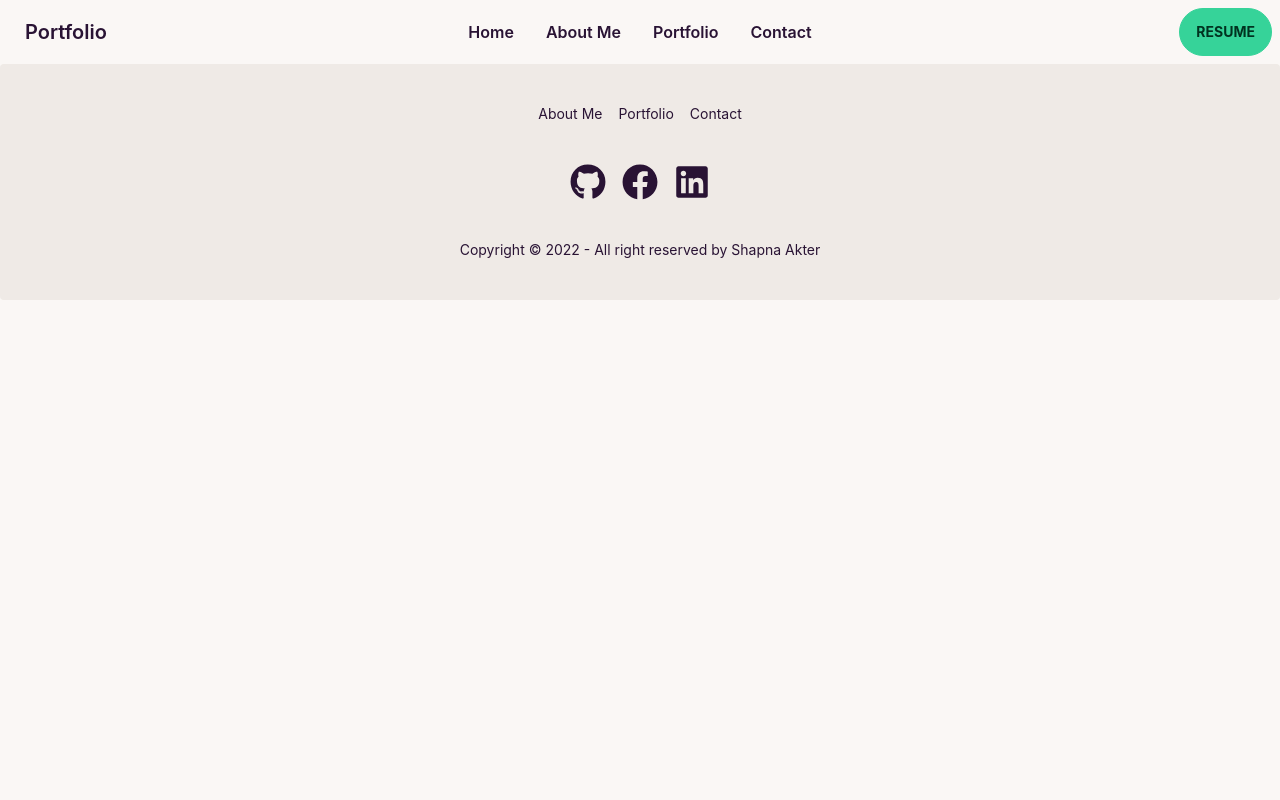
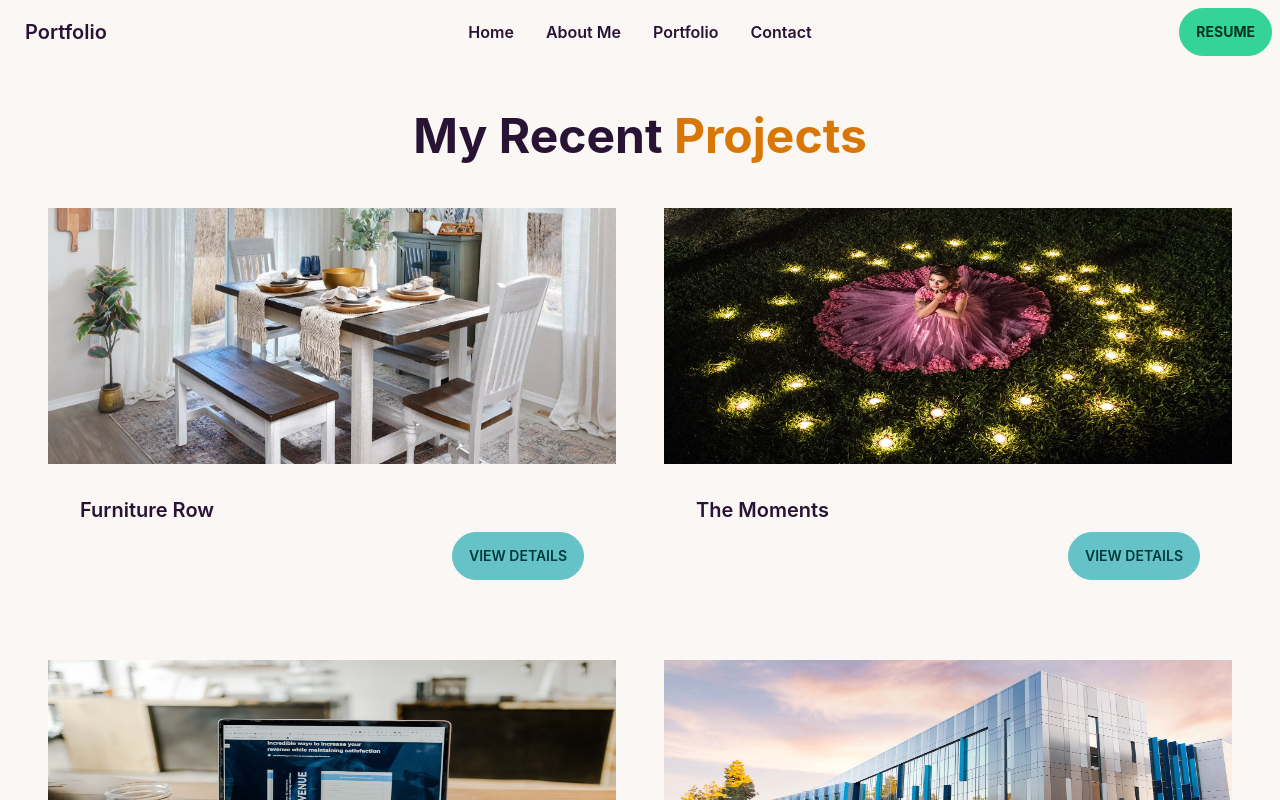
Before and after one commit to shapna-akter/personal-portfolio, a React (Create React App) app: page /portfolio in a window 1280 px wide. Shown: the top 800 px of the page. Built offline with nearby package versions, Linux system fonts and the light colour scheme.

Commit message:
add projects

```diff
--- a/src/Components/Portfolio/Portfolio.js
+++ b/src/Components/Portfolio/Portfolio.js
@@ -7,9 +7,58 @@ import image5 from '../../assets/projectsImage/project5.jpg'
 import image6 from '../../assets/projectsImage/project6.png'
 
 const Portfolio = () => {
+
+    const projects = [
+        {
+            id: 1,
+            name: 'Furniture Row',
+            image: image1,
+        },
+        {
+            id: 2,
+            name: 'The Moments',
+            image: image2,
+        },
+        {
+            id: 3,
+            name: 'Tech Educa',
+            image: image3,
+        },
+        {
+            id: 4,
+            name: 'Learn With Educare',
+            image: image4,
+        },
+        {
+            id: 5,
+            name: 'Daily Activities',
+            image: image5,
+        },
+        {
+            id: 6,
+            name: 'Best Five Players',
+            image: image6,
+        },
+    ]
+
     return (
-        <div>
-
+        <div className='my-12 text-center'>
+            <h2 className='text-5xl text-center font-bold my-12'>My Recent <span className='text-amber-600'>Projects</span></h2>
+            <div className='grid grid-cols-1 md:grid-cols-2 gap-12 m-12'>
+                {
+                    projects?.map(project =>
+                        <div key={project.id} project={project}>
+                            <figure><img className='h-64 w-full' src={project.image} alt="Shoes" /></figure>
+                            <div className="card-body">
+                                <h2 className="card-title">{project.name}</h2>
+                                <div className="card-actions justify-end">
+                                    <button className="btn btn-primary">View Details</button>
+                                </div>
+                            </div>
+                        </div>
+                    )
+                }
+            </div>
         </div>
     );
 };
```
